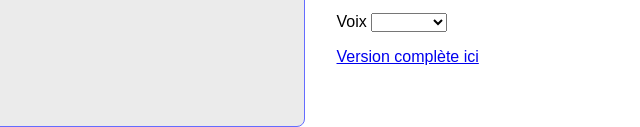
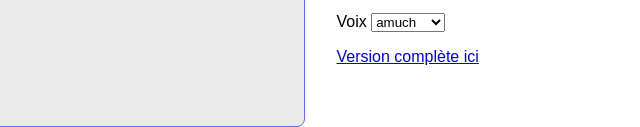
Before and after one commit to wang-chonghuan/realtimegpt-ts, a website built with Vite: page index.html in a window 1280 px wide. Shown: the part 673-800 px from the top of the page, 640-1280 px from the left. Built offline with nearby package versions, Linux system fonts and the light colour scheme.

Commit message:
Update index with new voices

```diff
--- a/index.html
+++ b/index.html
@@ -43,10 +43,17 @@
           <div class="input-group">
             <label for="voice">Voix</label-for>
               <select id="voice">
-                <option></option>
-                <option>Alloy</option>
-                <option>Echo</option>
-                <option>Shimmer</option>
+                <option>amuch</option>
+                <option>alloy</option>
+                <option>echo</option>
+                <option>dan</option>
+                <option>elan</option>
+                <option>marilyn</option>
+                <option>breeze</option>
+                <option>cove</option>
+                <option>ember</option>
+                <option>jupiter</option>
+                <option>shimmer</option>
               </select>
           </div>
           <a href="https://github.com/Azure-Samples/aoai-realtime-audio-sdk" target="_blank">Version complète ici</a>
```
